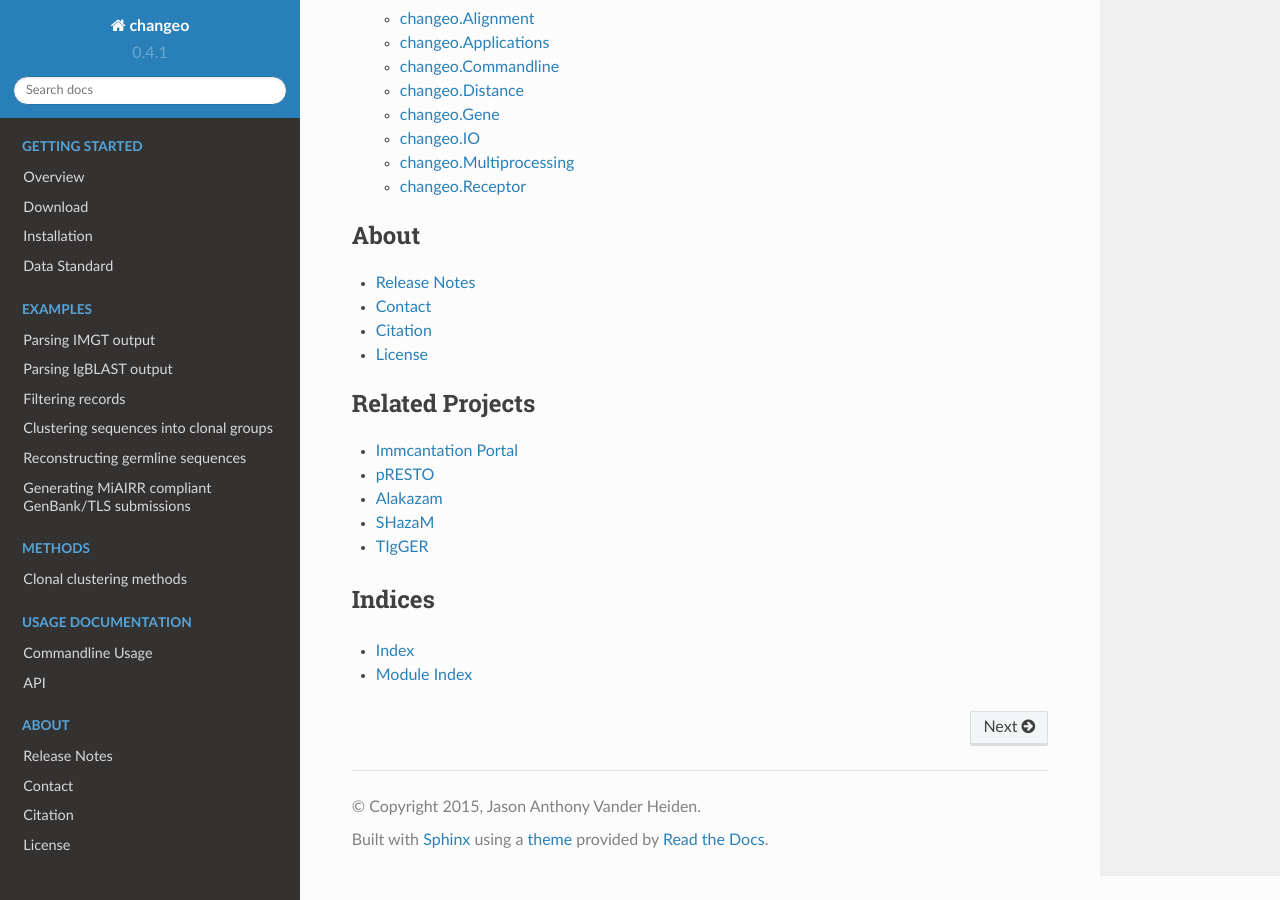
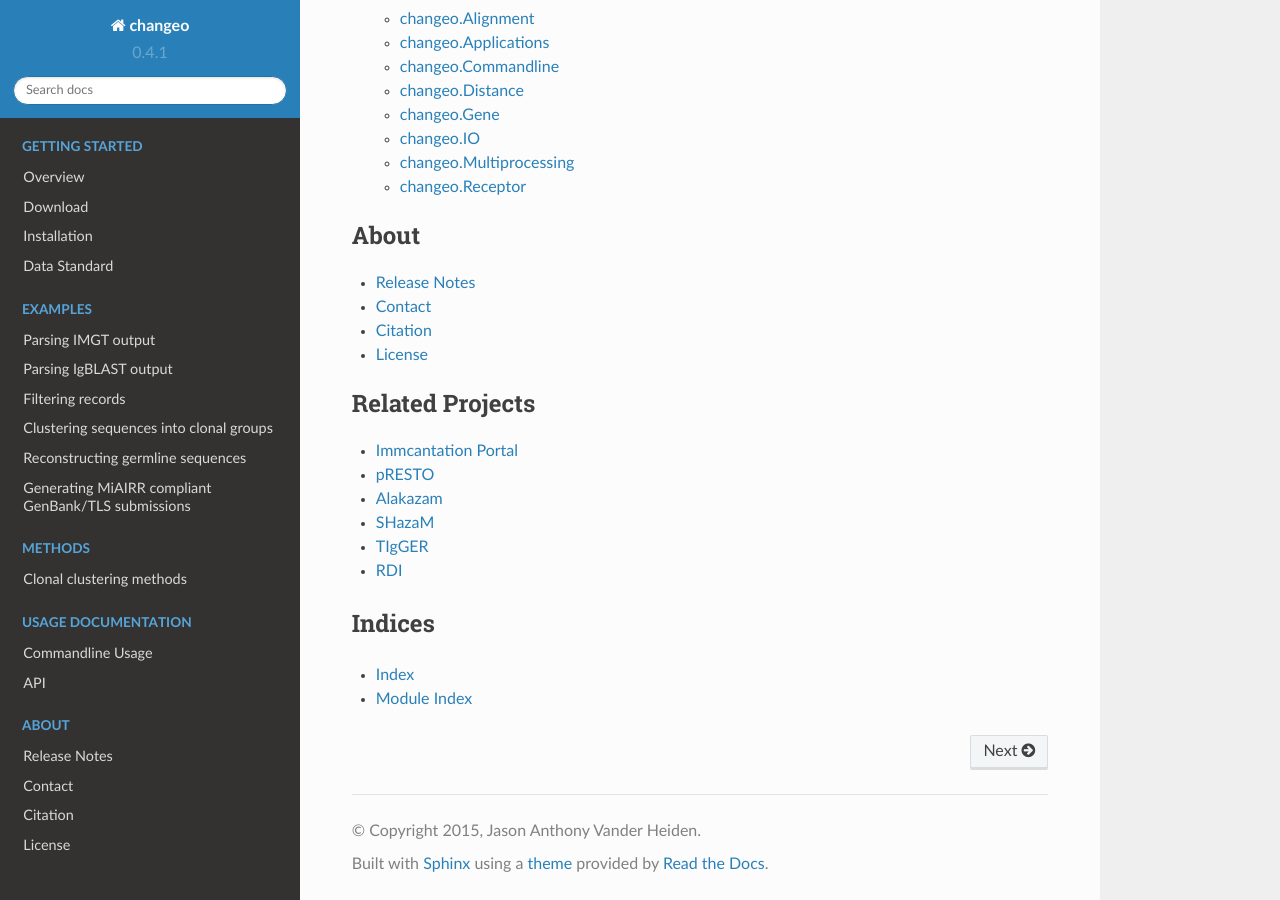
Before and after one commit to immcantation/changeo, a Sphinx documentation site: the page built from docs/index.rst, in a window 1280 px wide and 900 px high, scrolled down 1785 px. Built offline with Sphinx 7.4.7 and the Read the Docs theme 2.0.0, drawn with Linux system fonts in a browser that asks for light colours; formulas are drawn with MathJax 3.

Commit message:
Doc fix.

```diff
--- a/docs/index.rst
+++ b/docs/index.rst
@@ -50,6 +50,7 @@
     Alakazam <http://alakazam.readthedocs.io>
     SHazaM <http://shazam.readthedocs.io>
     TIgGER <http://tigger.readthedocs.io>
+    RDI <http://rdi.readthedocs.io>
 
 
 Indices
```
Also changed, not shown: 1 other file.
